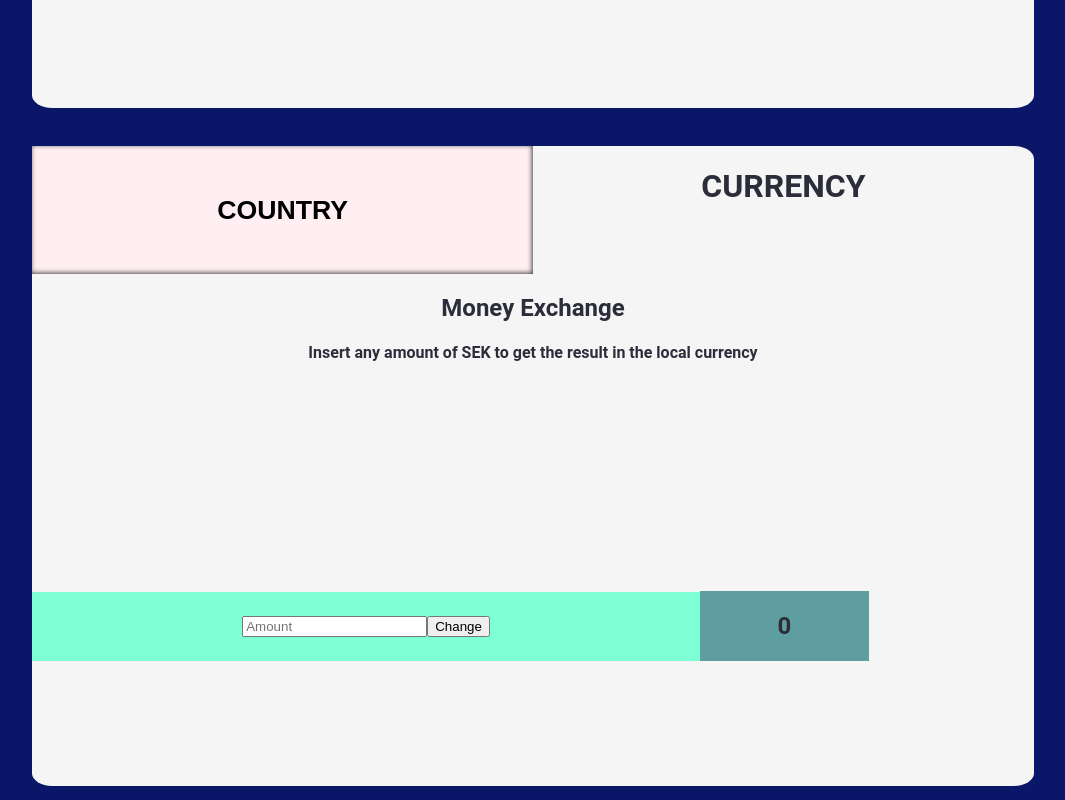
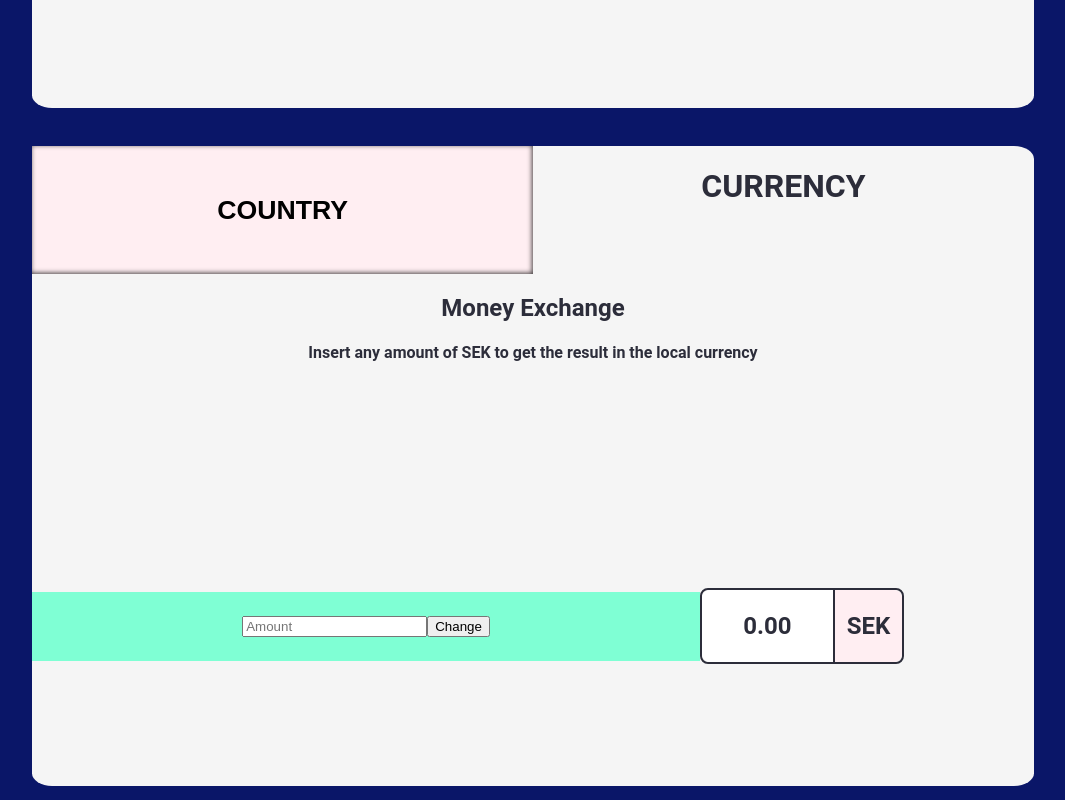
Before and after one commit to jarasmar/Anyfin, a React (Create React App) app: page / in a window 1280 px wide. Shown: the part 546-1346 px from the top of the page, without its empty margins (107-1172 px from the left). Built offline with nearby package versions, Linux system fonts and the light colour scheme.

Commit message:
Style output component for currency exchange

```diff
--- a/src/App.js
+++ b/src/App.js
@@ -8,6 +8,7 @@ class App extends Component {
     this.state = {
       country: "",
       countryDetails: [],
+      currencyCode: "SEK",
       exchangeAmount: 0,
       exchangeRate: 0
     };
@@ -72,6 +73,9 @@ class App extends Component {
 
   render() {
     const { countryDetails, exchangeRate } = this.state;
+    if (this.state.countryDetails.length !== 0) {
+      this.state.currencyCode = this.state.countryDetails[0].currencies[0].code;
+    }
 
     return (
       <div className="App">
@@ -161,7 +165,12 @@ class App extends Component {
 
             <div className="currency-output-container">
               <div className="output">
-                <h2> {this.state.exchangeAmount * this.state.exchangeRate} </h2>
+                <div className="output-amount">
+                  <h2> {(this.state.exchangeAmount * this.state.exchangeRate).toFixed(2)} </h2>
+                </div>
+                <div className="output-code">
+                  <h2> {this.state.currencyCode} </h2>
+                </div>
               </div>
             </div>
           </div>
--- a/src/styles.css
+++ b/src/styles.css
@@ -159,7 +159,23 @@ html {
 
 .output {
   text-align: center;
-  width: 50%;
-  background-color: cadetblue;
-  padding: 1px;
+  width: 60%;
+  display: flex;
+  border: 2px #2C2D3A solid;
+  border-radius: .5rem;
 }
+
+.output-amount {
+  flex: 2;
+  background-color: white;
+  border-right: 2px #2C2D3A solid;
+  border-radius: .5rem 0 0 .5rem;
+  padding: 2px;
+}
+
+.output-code {
+  flex: 1;
+  background-color: #ffeef2;
+  border-radius: 0 .5rem .5rem 0;
+  padding: 2px;
+}
```
